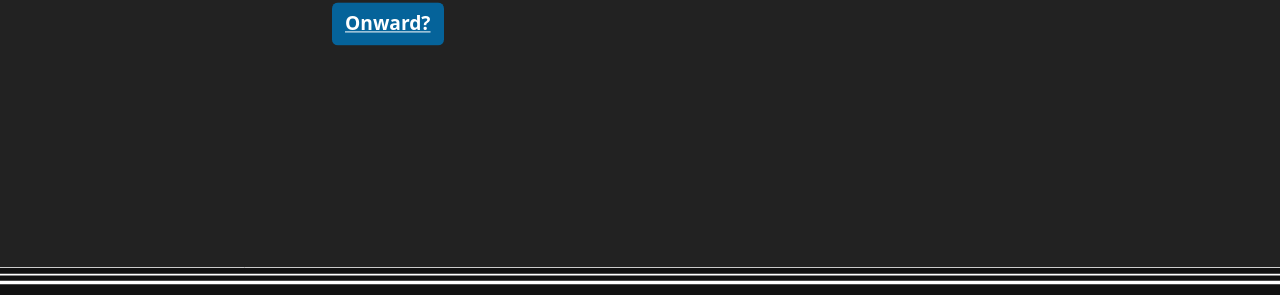
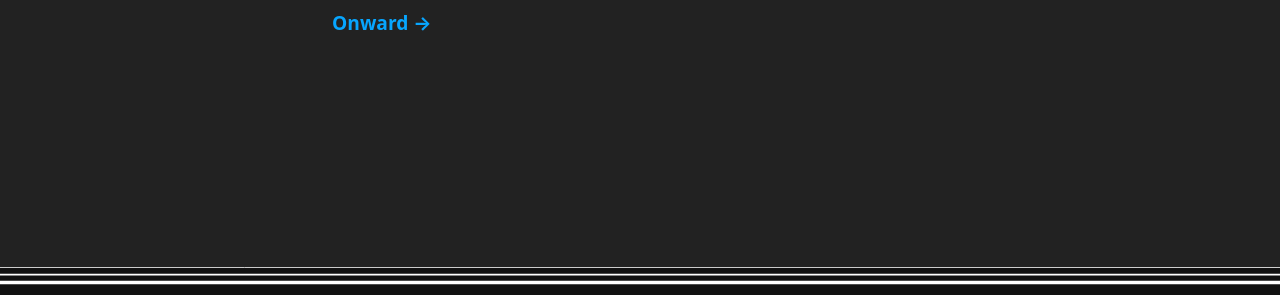
Before and after one commit to m-siegel/m-siegel.github.io, a website: page index.html in a window 1280 px wide. Shown: the part 443-738 px from the top of the page. Drawn offline with nearby package versions, Linux system fonts and the light colour scheme.

Commit message:
more wc3

```diff
--- a/css/index.css
+++ b/css/index.css
@@ -12,17 +12,14 @@ h2 {
   color: var(--imas-orange);
 }
 
-#enterText {
-  color: #FFF;
+#enter {
+  color: var(--imas-blue);
   /* background-color: var(--imas-blue-med); */
   font-size: 1.2em;
   font-weight: bold;
+  text-decoration: none;
 }
 
-#enterButton {
-  background-color: var(--imas-blue-med);
+#enter:hover {
+  color: var(--imas-blue-med);
 }
-
-#enterButton:hover {
-  background-color: var(--imas-blue);
-}
--- a/index.html
+++ b/index.html
@@ -111,9 +111,7 @@
       <div class="row my-3">
         <div class="col-sm-1 col-md-2 col-lg-3"></div>
         <nav class="col">
-          <button class="btn" id="enterButton">
-            <a href="./about-main.html" id="enterText">Onward?</a>
-          </button>
+          <a href="./about-main.html" id="enter">Onward &rarr;</a>
         </nav>
       </div>
     </main>
```
Also changed, not shown: media/main/images/arrow-right-square-fill-blue.svg (added).
